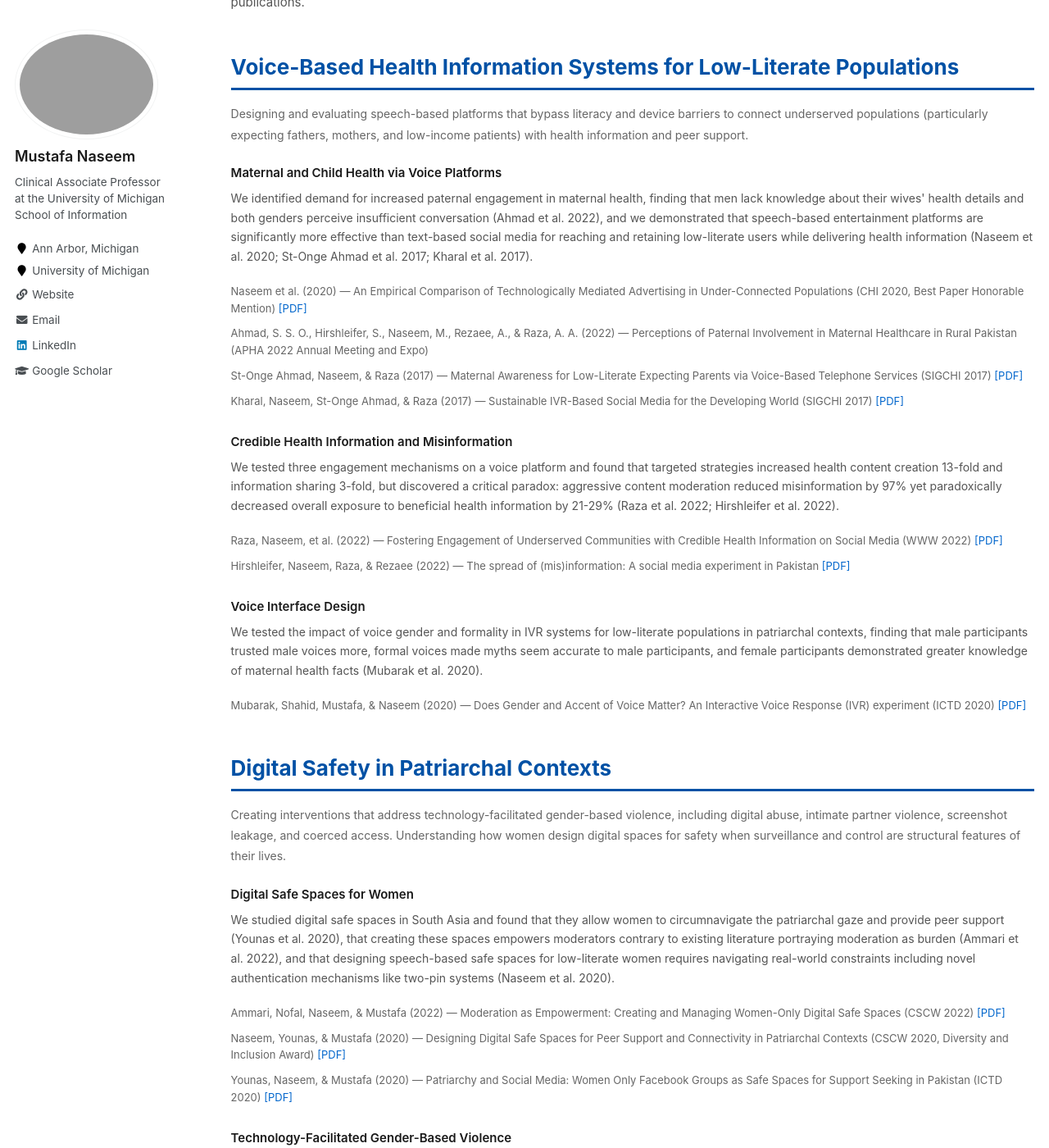
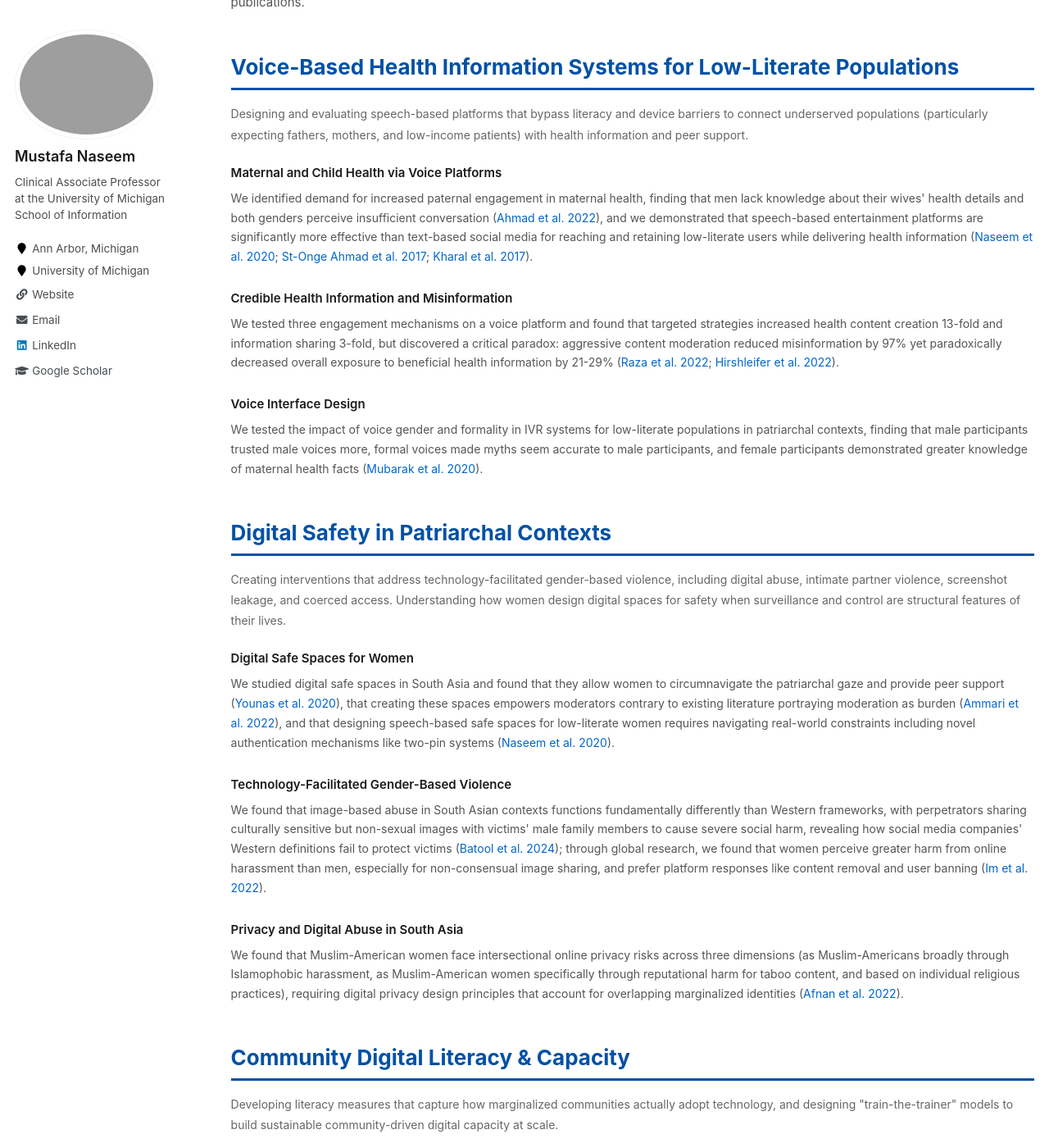
Before and after one commit to mustafanaseem/mustafanaseem.github.io, a Jekyll site: the page built from _pages/research.html, in a window 1280 px wide and 1400 px high, scrolled down 226 px. Shown: the whole window at 82% size. Built offline with Jekyll 4.4.1, drawn with Linux system fonts in a browser that asks for light colours; some of the changed text lies outside the part shown.

Commit message:
Convert research page to inline citation hyperlinks
Removed full citation lists at bottom of each subtheme.
Added inline hyperlinks directly in the text where papers are referenced.
Much cleaner and more compact presentation.

```diff
--- a/_pages/research.html
+++ b/_pages/research.html
@@ -41,31 +41,18 @@ h3 {
 }
 
 .subtheme-summary {
-    margin-bottom: 20px;
+    margin-bottom: 30px;
     font-size: 14px;
     color: #555;
     line-height: 1.7;
 }
 
-.papers {
-    list-style: none;
-    margin-bottom: 30px;
-    padding-left: 0;
-}
-
-.papers li {
-    margin-bottom: 10px;
-    font-size: 13px;
-    color: #666;
-    line-height: 1.6;
-}
-
-.papers li a {
+.subtheme-summary a {
     color: #0066cc;
     text-decoration: none;
 }
 
-.papers li a:hover {
+.subtheme-summary a:hover {
     text-decoration: underline;
 }
 </style>
@@ -83,31 +70,18 @@ Designing and evaluating speech-based platforms that bypass literacy and device
 
 <h3>Maternal and Child Health via Voice Platforms</h3>
 <div class="subtheme-summary">
-We identified demand for increased paternal engagement in maternal health, finding that men lack knowledge about their wives' health details and both genders perceive insufficient conversation (Ahmad et al. 2022), and we demonstrated that speech-based entertainment platforms are significantly more effective than text-based social media for reaching and retaining low-literate users while delivering health information (Naseem et al. 2020; St-Onge Ahmad et al. 2017; Kharal et al. 2017).
+We identified demand for increased paternal engagement in maternal health, finding that men lack knowledge about their wives' health details and both genders perceive insufficient conversation (<a href="#">Ahmad et al. 2022</a>), and we demonstrated that speech-based entertainment platforms are significantly more effective than text-based social media for reaching and retaining low-literate users while delivering health information (<a href="/files/chi2020_superabbuads-7.pdf">Naseem et al. 2020</a>; <a href="/files/2017-CHI--Maternal_Awareness_for_Low-Literate_Expecting_Parents_via_Voice-Based_Telephone_Services-2.pdf">St-Onge Ahmad et al. 2017</a>; <a href="/files/2017-CHI--Sustainable_IVR-Based_Social_Media_for_the_Developing_World.pdf">Kharal et al. 2017</a>).
 </div>
-<ul class="papers">
-    <li>Naseem et al. (2020) — An Empirical Comparison of Technologically Mediated Advertising in Under-Connected Populations (CHI 2020, Best Paper Honorable Mention) <a href="/files/chi2020_superabbuads-7.pdf">[PDF]</a></li>
-    <li>Ahmad, S. S. O., Hirshleifer, S., Naseem, M., Rezaee, A., & Raza, A. A. (2022) — Perceptions of Paternal Involvement in Maternal Healthcare in Rural Pakistan (APHA 2022 Annual Meeting and Expo)</li>
-    <li>St-Onge Ahmad, Naseem, & Raza (2017) — Maternal Awareness for Low-Literate Expecting Parents via Voice-Based Telephone Services (SIGCHI 2017) <a href="/files/2017-CHI--Maternal_Awareness_for_Low-Literate_Expecting_Parents_via_Voice-Based_Telephone_Services-2.pdf">[PDF]</a></li>
-    <li>Kharal, Naseem, St-Onge Ahmad, & Raza (2017) — Sustainable IVR-Based Social Media for the Developing World (SIGCHI 2017) <a href="/files/2017-CHI--Sustainable_IVR-Based_Social_Media_for_the_Developing_World.pdf">[PDF]</a></li>
-</ul>
 
 <h3>Credible Health Information and Misinformation</h3>
 <div class="subtheme-summary">
-We tested three engagement mechanisms on a voice platform and found that targeted strategies increased health content creation 13-fold and information sharing 3-fold, but discovered a critical paradox: aggressive content moderation reduced misinformation by 97% yet paradoxically decreased overall exposure to beneficial health information by 21-29% (Raza et al. 2022; Hirshleifer et al. 2022).
+We tested three engagement mechanisms on a voice platform and found that targeted strategies increased health content creation 13-fold and information sharing 3-fold, but discovered a critical paradox: aggressive content moderation reduced misinformation by 97% yet paradoxically decreased overall exposure to beneficial health information by 21-29% (<a href="/files/www2022_spreadingcrediblehealthinformation-9.pdf">Raza et al. 2022</a>; <a href="/files/2023_misinformation pakistan.pdf">Hirshleifer et al. 2022</a>).
 </div>
-<ul class="papers">
-    <li>Raza, Naseem, et al. (2022) — Fostering Engagement of Underserved Communities with Credible Health Information on Social Media (WWW 2022) <a href="/files/www2022_spreadingcrediblehealthinformation-9.pdf">[PDF]</a></li>
-    <li>Hirshleifer, Naseem, Raza, & Rezaee (2022) — The spread of (mis)information: A social media experiment in Pakistan <a href="/files/2023_misinformation pakistan.pdf">[PDF]</a></li>
-</ul>
 
 <h3>Voice Interface Design</h3>
 <div class="subtheme-summary">
-We tested the impact of voice gender and formality in IVR systems for low-literate populations in patriarchal contexts, finding that male participants trusted male voices more, formal voices made myths seem accurate to male participants, and female participants demonstrated greater knowledge of maternal health facts (Mubarak et al. 2020).
+We tested the impact of voice gender and formality in IVR systems for low-literate populations in patriarchal contexts, finding that male participants trusted male voices more, formal voices made myths seem accurate to male participants, and female participants demonstrated greater knowledge of maternal health facts (<a href="/files/2020_Gender Accent IVR.pdf">Mubarak et al. 2020</a>).
 </div>
-<ul class="papers">
-    <li>Mubarak, Shahid, Mustafa, & Naseem (2020) — Does Gender and Accent of Voice Matter? An Interactive Voice Response (IVR) experiment (ICTD 2020) <a href="/files/2020_Gender Accent IVR.pdf">[PDF]</a></li>
-</ul>
 
 <!-- Theme 2: Digital Safety in Patriarchal Contexts -->
 <h2>Digital Safety in Patriarchal Contexts</h2>
@@ -118,30 +92,18 @@ Creating interventions that address technology-facilitated gender-based violence
 
 <h3>Digital Safe Spaces for Women</h3>
 <div class="subtheme-summary">
-We studied digital safe spaces in South Asia and found that they allow women to circumnavigate the patriarchal gaze and provide peer support (Younas et al. 2020), that creating these spaces empowers moderators contrary to existing literature portraying moderation as burden (Ammari et al. 2022), and that designing speech-based safe spaces for low-literate women requires navigating real-world constraints including novel authentication mechanisms like two-pin systems (Naseem et al. 2020).
+We studied digital safe spaces in South Asia and found that they allow women to circumnavigate the patriarchal gaze and provide peer support (<a href="/files/ictd2020_patriarchy-4.pdf">Younas et al. 2020</a>), that creating these spaces empowers moderators contrary to existing literature portraying moderation as burden (<a href="/files/cscw2022_moderationempowerment-7.pdf">Ammari et al. 2022</a>), and that designing speech-based safe spaces for low-literate women requires navigating real-world constraints including novel authentication mechanisms like two-pin systems (<a href="/files/cscw2020_digitalsafespaces-7.pdf">Naseem et al. 2020</a>).
 </div>
-<ul class="papers">
-    <li>Ammari, Nofal, Naseem, & Mustafa (2022) — Moderation as Empowerment: Creating and Managing Women-Only Digital Safe Spaces (CSCW 2022) <a href="/files/cscw2022_moderationempowerment-7.pdf">[PDF]</a></li>
-    <li>Naseem, Younas, & Mustafa (2020) — Designing Digital Safe Spaces for Peer Support and Connectivity in Patriarchal Contexts (CSCW 2020, Diversity and Inclusion Award) <a href="/files/cscw2020_digitalsafespaces-7.pdf">[PDF]</a></li>
-    <li>Younas, Naseem, & Mustafa (2020) — Patriarchy and Social Media: Women Only Facebook Groups as Safe Spaces for Support Seeking in Pakistan (ICTD 2020) <a href="/files/ictd2020_patriarchy-4.pdf">[PDF]</a></li>
-</ul>
 
 <h3>Technology-Facilitated Gender-Based Violence</h3>
 <div class="subtheme-summary">
-We found that image-based abuse in South Asian contexts functions fundamentally differently than Western frameworks, with perpetrators sharing culturally sensitive but non-sexual images with victims' male family members to cause severe social harm, revealing how social media companies' Western definitions fail to protect victims (Batool et al. 2024); through global research, we found that women perceive greater harm from online harassment than men, especially for non-consensual image sharing, and prefer platform responses like content removal and user banning (Im et al. 2022).
+We found that image-based abuse in South Asian contexts functions fundamentally differently than Western frameworks, with perpetrators sharing culturally sensitive but non-sexual images with victims' male family members to cause severe social harm, revealing how social media companies' Western definitions fail to protect victims (<a href="/files/2024_NCIDA Image Abuse.pdf">Batool et al. 2024</a>); through global research, we found that women perceive greater harm from online harassment than men, especially for non-consensual image sharing, and prefer platform responses like content removal and user banning (<a href="/files/cscw2022_womens-perspectives-4.pdf">Im et al. 2022</a>).
 </div>
-<ul class="papers">
-    <li>Batool, Naseem, & Toyama (2024) — Expanding Concepts of Non-Consensual Image-Disclosure Abuse: A Study of NCIDA in Pakistan (CHI 2024) <a href="/files/2024_NCIDA Image Abuse.pdf">[PDF]</a></li>
-    <li>Im, Schoenebeck, Iriarte, Grill, Wilkinson, Batool, et al. (2022) — Women's Perspectives on Harm and Justice after Online Harassment (CSCW 2022) <a href="/files/cscw2022_womens-perspectives-4.pdf">[PDF]</a></li>
-</ul>
 
 <h3>Privacy and Digital Abuse in South Asia</h3>
 <div class="subtheme-summary">
-We found that Muslim-American women face intersectional online privacy risks across three dimensions (as Muslim-Americans broadly through Islamophobic harassment, as Muslim-American women specifically through reputational harm for taboo content, and based on individual religious practices), requiring digital privacy design principles that account for overlapping marginalized identities (Afnan et al. 2022).
+We found that Muslim-American women face intersectional online privacy risks across three dimensions (as Muslim-Americans broadly through Islamophobic harassment, as Muslim-American women specifically through reputational harm for taboo content, and based on individual religious practices), requiring digital privacy design principles that account for overlapping marginalized identities (<a href="/files/soups2022_auntiesstrangersfbi.pdf">Afnan et al. 2022</a>).
 </div>
-<ul class="papers">
-    <li>Afnan, Zou, Mustafa, Naseem, & Schaub (2022) — Aunties, Strangers, and the FBI: Online Privacy Concerns and Experiences of Muslim-American Women (SOUPS 2022) <a href="/files/soups2022_auntiesstrangersfbi.pdf">[PDF]</a></li>
-</ul>
 
 <!-- Theme 3: Community Digital Literacy & Capacity -->
 <h2>Community Digital Literacy & Capacity</h2>
@@ -152,27 +114,15 @@ Developing literacy measures that capture how marginalized communities actually
 
 <h3>Measuring and Assessing Digital Capacity</h3>
 <div class="subtheme-summary">
-We developed a novel measure of community digital capacity addressing a critical gap in individual digital literacy assessments, capturing three domains (individual, social, infrastructure) that reveal digital inequities in the context of systemic and structural challenges faced by marginalized populations (Dillahunt et al. 2025); our exploratory analysis across 553 U.S. respondents identified a three-factor structure as a foundation for assessing whether people can access shared digital resources and activities (Dillahunt et al. 2024).
+We developed a novel measure of community digital capacity addressing a critical gap in individual digital literacy assessments, capturing three domains (individual, social, infrastructure) that reveal digital inequities in the context of systemic and structural challenges faced by marginalized populations (<a href="/files/2025_digital capacity measure.pdf">Dillahunt et al. 2025</a>); our exploratory analysis across 553 U.S. respondents identified a three-factor structure as a foundation for assessing whether people can access shared digital resources and activities (<a href="/files/lbw-2-3.pdf">Dillahunt et al. 2024</a>).
 </div>
-<ul class="papers">
-    <li>Dillahunt, Shedden, Filipof, Lee, Naseem, Toyama, & Hui (2025) — The Design and Psychometrics for a New Measure of Collective Digital Literacy (CSCW 2025) <a href="/files/2025_digital capacity measure.pdf">[PDF]</a></li>
-    <li>Dillahunt, Shedden, Filipof, Lee, Naseem, Toyama, & Hui (2024) — Toward a Measure of Collective Digital Capacity: An Exploratory Analysis (CHI 2024 Extended Abstracts) <a href="/files/lbw-2-3.pdf">[PDF]</a></li>
-</ul>
 
 <h3>Implementing Digital Literacy in Marginalized Communities</h3>
 <div class="subtheme-summary">
-We found that Afghan refugees' adaptation strategies during resettlement are shaped by gender and collectivist cultural values, with strategic choices in support-seeking varying by shared versus non-shared identity with host community members, and tensions between economic adaptation and preserving sociocultural values, particularly through creative collective solutions by women (Batool et al. 2024); through interviews with co-design facilitators working in 43 countries, we found that power differentials based on educational background, language barriers, and gender prevent true collaboration, particularly when tools require literacy and advanced training (Jiang et al. 2022); and we found that low-income African-American pregnant women seek information from multiple sources, treat formal medical sources no differently than other sources, and request material and social support alongside medical information, suggesting video testimonials by experienced mothers are particularly effective (Burleson et al. 2020).
+We found that Afghan refugees' adaptation strategies during resettlement are shaped by gender and collectivist cultural values, with strategic choices in support-seeking varying by shared versus non-shared identity with host community members, and tensions between economic adaptation and preserving sociocultural values, particularly through creative collective solutions by women (<a href="/files/2024_sociotechnical adaptation afghan refugees.pdf">Batool et al. 2024</a>); through interviews with co-design facilitators working in 43 countries, we found that power differentials based on educational background, language barriers, and gender prevent true collaboration, particularly when tools require literacy and advanced training (<a href="/files/compass2022_powerdifferentials-4.pdf">Jiang et al. 2022</a>); and we found that low-income African-American pregnant women seek information from multiple sources, treat formal medical sources no differently than other sources, and request material and social support alongside medical information, suggesting video testimonials by experienced mothers are particularly effective (<a href="/files/2020_african american pregnant women info seeking behavior.pdf">Burleson et al. 2020</a>).
 </div>
-<ul class="papers">
-    <li>Batool, Dillahunt, Hui, & Naseem (2024) — Lessons from Studying Sociotechnical Adaptation among Afghan Refugees in a Mid-Western US State (CSCW 2024) <a href="/files/2024_sociotechnical adaptation afghan refugees.pdf">[PDF]</a></li>
-    <li>Jiang, Naseem, Lai, Toyama, & Papalambros (2022) — Understanding Power Differentials and Cultural Differences in Co-design with Marginalized Populations (COMPASS 2022) <a href="/files/compass2022_powerdifferentials-4.pdf">[PDF]</a></li>
-    <li>Burleson, Naseem, & Toyama (2020) — An exploration of African-American pregnant women's information-seeking behavior in Detroit (ICTD 2020) <a href="/files/2020_african american pregnant women info seeking behavior.pdf">[PDF]</a></li>
-</ul>
 
 <h3>Data Quality and Implementation Integrity</h3>
 <div class="subtheme-summary">
-We found that data falsification by front-line immunization workers in Pakistan is common, and that mid-level supervisors employ multiple detection strategies (triangulation, supplementary data collection, anomaly detection, interrogation) that correlate with their management style, with implications for designing technologies to monitor and manage front-line data (Batool et al. 2021).
+We found that data falsification by front-line immunization workers in Pakistan is common, and that mid-level supervisors employ multiple detection strategies (triangulation, supplementary data collection, anomaly detection, interrogation) that correlate with their management style, with implications for designing technologies to monitor and manage front-line data (<a href="/files/chi2021_intentioanldatafalsification-2.pdf">Batool et al. 2021</a>).
 </div>
-<ul class="papers">
-    <li>Batool, Toyama, Veinot, Fatima, & Naseem (2021) — Detecting Data Falsification by Front-line Development Workers: A Case Study of Vaccination in Pakistan (CHI 2021) <a href="/files/chi2021_intentioanldatafalsification-2.pdf">[PDF]</a></li>
-</ul>
```
